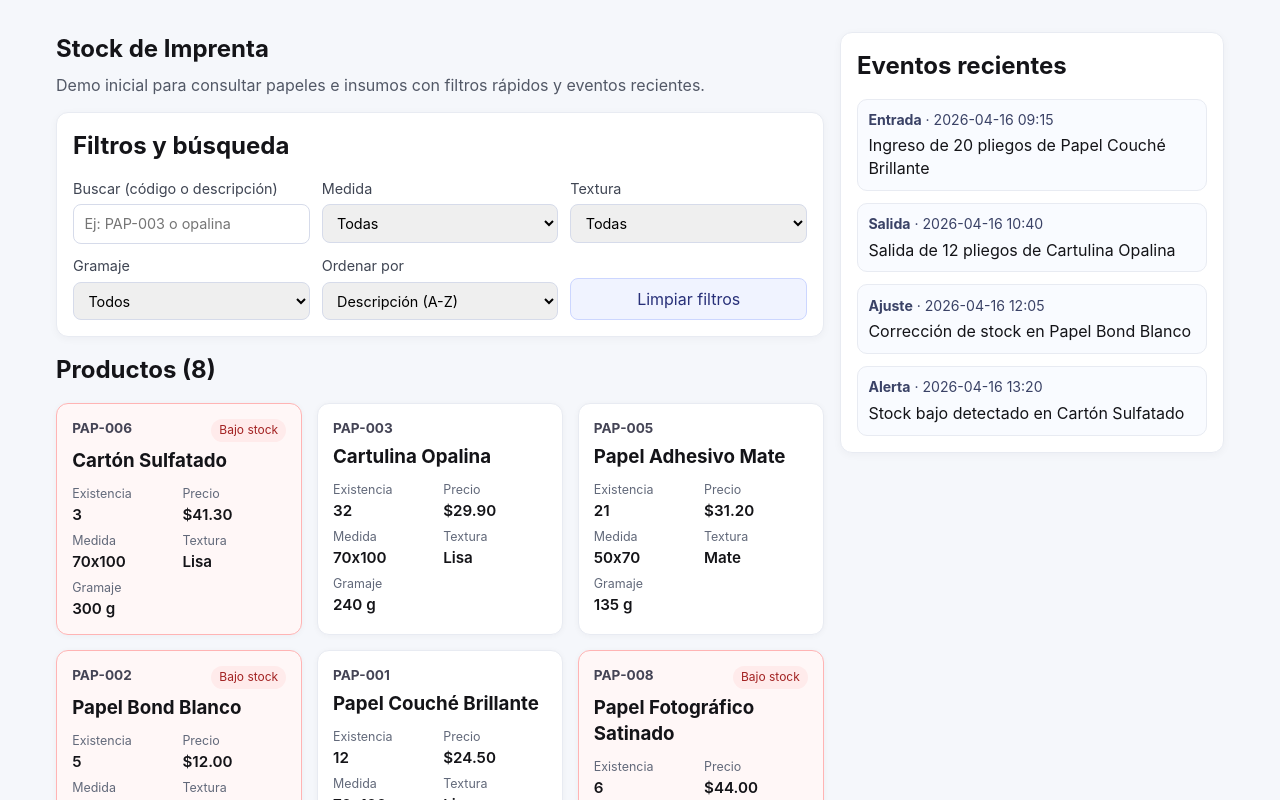
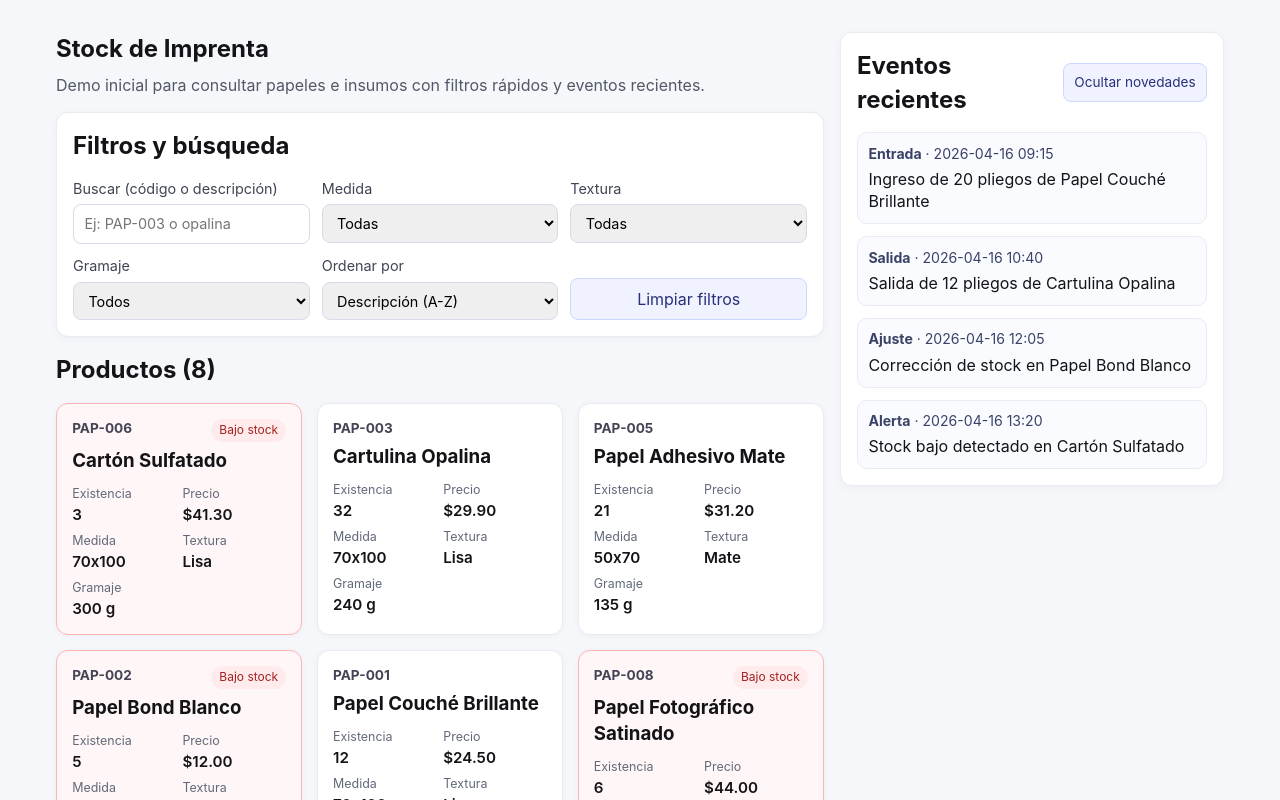
Before and after one commit to robertodi90-dot/imprenta-stock-web, a React (Vite) app: page / in a window 1280 px wide. Shown: the top 800 px of the page. Built offline with nearby package versions, Linux system fonts and the light colour scheme.

Commit message:
Agregar toggle para ocultar/mostrar novedades

```diff
--- a/src/components/EventsPanel.jsx
+++ b/src/components/EventsPanel.jsx
@@ -1,6 +1,34 @@
-const EventsPanel = ({ events }) => (
+import { useEffect, useState } from 'react';
+
+const SESSION_STORAGE_KEY = 'showEventsPanel';
+
+const getInitialShowEvents = () => {
+  const persistedValue = window.sessionStorage.getItem(SESSION_STORAGE_KEY);
+  if (persistedValue === null) return true;
+  return persistedValue === 'true';
+};
+
+const EventsPanel = ({ events }) => {
+  const [showEvents, setShowEvents] = useState(getInitialShowEvents);
+
+  useEffect(() => {
+    window.sessionStorage.setItem(SESSION_STORAGE_KEY, String(showEvents));
+  }, [showEvents]);
+
+  return (
     <aside className="panel events-panel">
+      <div className="events-header">
         <h2>Eventos recientes</h2>
+        <button
+          type="button"
+          className="events-toggle-btn"
+          onClick={() => setShowEvents((current) => !current)}
+        >
+          {showEvents ? 'Ocultar novedades' : 'Mostrar novedades'}
+        </button>
+      </div>
+
+      {showEvents ? (
         <ul>
           {events.map((event) => (
             <li key={event.id}>
@@ -11,7 +39,13 @@ const EventsPanel = ({ events }) => (
             </li>
           ))}
         </ul>
+      ) : (
+        <p className="events-collapsed-message">
+          Novedades ocultas. Haz clic en “Mostrar novedades” para volver a verlas.
+        </p>
+      )}
     </aside>
   );
+};
 
 export default EventsPanel;
--- a/src/styles.css
+++ b/src/styles.css
@@ -146,6 +146,22 @@ button {
   top: 1rem;
 }
 
+.events-header {
+  display: flex;
+  align-items: center;
+  justify-content: space-between;
+  gap: 0.75rem;
+}
+
+.events-toggle-btn {
+  background: #f0f3ff;
+  color: #283079;
+  border-color: #ccd6ff;
+  cursor: pointer;
+  font-size: 0.85rem;
+  white-space: nowrap;
+}
+
 .events-panel ul {
   list-style: none;
   padding: 0;
@@ -167,6 +183,16 @@ button {
   font-size: 0.88rem;
 }
 
+.events-collapsed-message {
+  margin-top: 1rem;
+  padding: 0.75rem;
+  border-radius: 10px;
+  border: 1px dashed #c8cede;
+  background: #f9fbff;
+  color: #5d6476;
+  font-size: 0.9rem;
+}
+
 .empty-state {
   grid-column: 1 / -1;
   padding: 1rem;
```
Lines whose indentation alone changed are shown as unchanged.
